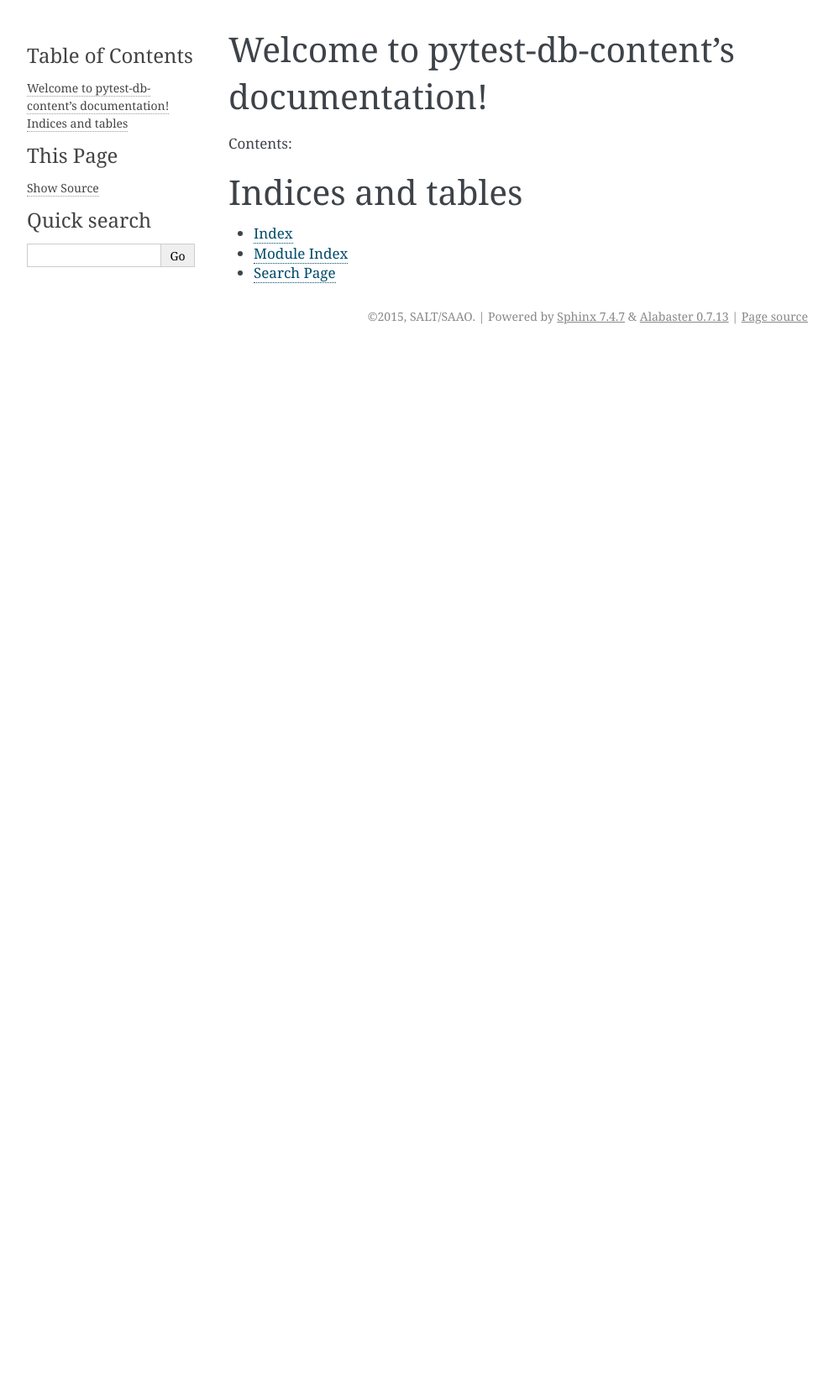
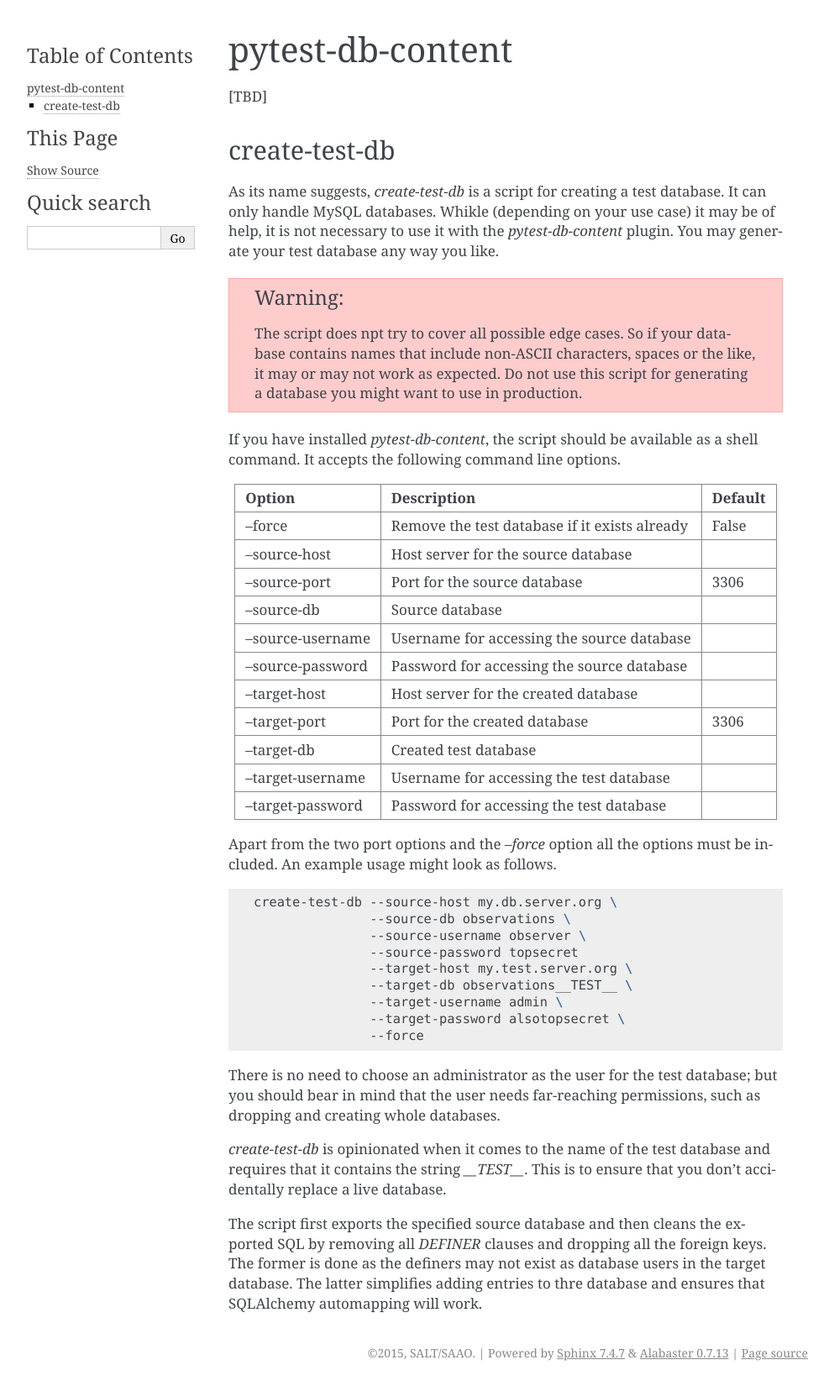
Before and after one commit to hettlage/pytest-db-content, a Sphinx documentation site: the page built from docs/index.rst, in a window 1280 px wide. Shown: the whole page at 84% size, without its empty margins (148-1141 px from the left). Built offline with Sphinx 7.4.7, drawn with Linux system fonts in a browser that asks for light colours; before the commit the page ends 900 px from its top, so only the background shows below that.

Commit message:
Cover create-test-db in documentation

```diff
--- a/docs/index.rst
+++ b/docs/index.rst
@@ -1,21 +1,55 @@
-.. pytest-db-content documentation master file, created by
-   sphinx-quickstart on Thu Oct  1 00:43:18 2015.
-   You can adapt this file completely to your liking, but it should at least
-   contain the root `toctree` directive.
-
-Welcome to pytest-db-content's documentation!
-===============================================================
-
-Contents:
-
 .. toctree::
    :maxdepth: 2
 
 
+pytest-db-content
+=================
 
-Indices and tables
-==================
+[TBD]
 
-* :ref:`genindex`
-* :ref:`modindex`
-* :ref:`search`
+create-test-db
+--------------
+
+As its name suggests, `create-test-db` is a script for creating a test database. It can only handle MySQL databases. Whikle (depending on your use case) it may be of help, it is not necessary to use it with the `pytest-db-content` plugin. You may generate your test database any way you like.
+
+.. warning::
+
+   The script does npt try to cover all possible edge cases. So if your database contains names that include non-ASCII characters, spaces or the like, it may or may not work as expected. Do not use this script for generating a database you might want to use in production.
+
+If you have installed `pytest-db-content`, the script should be available as a shell command. It accepts the following command line options.
+
+===================  ===============================================  =========
+Option               Description                                      Default
+===================  ===============================================  =========
+--force              Remove the test database if it exists already    False
+--source-host        Host server for the source database
+--source-port        Port for the source database                     3306
+--source-db          Source database
+--source-username    Username for accessing the source database
+--source-password    Password for accessing the source database
+--target-host        Host server for the created database
+--target-port        Port for the created database                    3306
+--target-db          Created test database
+--target-username    Username for accessing the test database
+--target-password    Password for accessing the test database
+===================  ===============================================  =========
+
+Apart from the two port options and the `--force` option all the options must be included. An example usage might look as follows.
+
+.. code-block:: bash
+
+   create-test-db --source-host my.db.server.org \
+                  --source-db observations \
+                  --source-username observer \
+                  --source-password topsecret
+                  --target-host my.test.server.org \
+                  --target-db observations__TEST__ \
+                  --target-username admin \
+                  --target-password alsotopsecret \
+                  --force
+
+There is no need to choose an administrator as the user for the test database; but you should bear in mind that the user needs far-reaching permissions, such as dropping and creating whole databases.
+
+`create-test-db` is opinionated when it comes to the name of the test database and requires that it contains the string `__TEST__`. This is to ensure that you don't accidentally replace a live database.
+
+The script first exports the specified source database and then cleans the exported SQL by removing all `DEFINER` clauses and dropping all the foreign keys. The former is done as the definers may not exist as database users in the target database. The latter simplifies adding entries to thre database and ensures that SQLAlchemy automapping will work.
```
